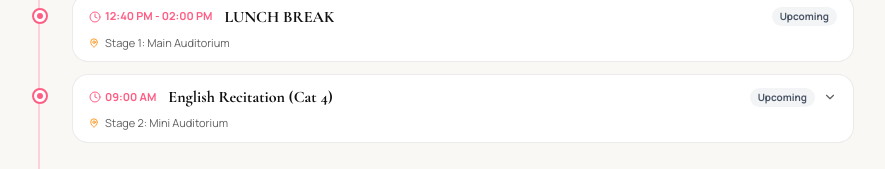
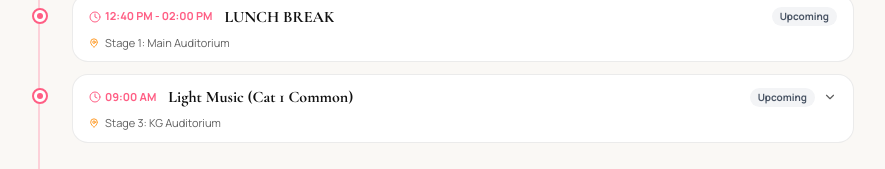
Before and after one commit to kavexa432/KALATHMAKAM, a React (Vite) app: page / in a window 1280 px wide. Shown: the part 5146-5315 px from the top of the page, without its empty margins (202-1087 px from the left). Built offline with nearby package versions, Linux system fonts and the light colour scheme; no server answers; the database is empty.

Commit message:
fix: Stage 2 Mini Auditorium moved to Day 2 (Tue 11/08) with correct events - English Recitation Cat1/2, Elocution Cat1/2, Declamation Cat2

```diff
--- a/src/data/scheduleData.ts
+++ b/src/data/scheduleData.ts
@@ -30,19 +30,7 @@ export const SCHEDULE_DATA: ScheduleEvent[] = [
   { id: 's1-12', time: '05:05 PM', title: 'Folk Dance (Cat 2)', category: 'Dance', stage: 'Stage 1: Main Auditorium', day: 'Monday 10/08 (Stages)', status: 'Upcoming', participants: 11 },
   { id: 's1-13', time: '06:10 PM', title: 'Folk Dance (Cat 3)', category: 'Dance', stage: 'Stage 1: Main Auditorium', day: 'Monday 10/08 (Stages)', status: 'Upcoming', participants: 3 },
 
-  // ==========================================
-  // STAGE 2: Mini Auditorium (English)
-  // ==========================================
-  { id: 's2-1', time: '09:00 AM', title: 'English Recitation (Cat 4)', category: 'English', stage: 'Stage 2: Mini Auditorium', day: 'Monday 10/08 (Stages)', status: 'Upcoming', participants: 5 },
-  { id: 's2-2', time: '09:30 AM', title: 'English Recitation (Cat 3)', category: 'English', stage: 'Stage 2: Mini Auditorium', day: 'Monday 10/08 (Stages)', status: 'Upcoming', participants: 16 },
-  { id: 's2-3', time: '11:00 AM', title: 'English Extempore (Cat 3)', category: 'English', stage: 'Stage 2: Mini Auditorium', day: 'Monday 10/08 (Stages)', status: 'Upcoming', participants: 13 },
-  { id: 's2-4', time: '12:10 PM', title: 'English Extempore (Cat 4)', category: 'English', stage: 'Stage 2: Mini Auditorium', day: 'Monday 10/08 (Stages)', status: 'Upcoming', participants: 8 },
-  { id: 's2-5', time: '01:00 PM - 01:30 PM', title: 'LUNCH BREAK', category: 'Break', stage: 'Stage 2: Mini Auditorium', day: 'Monday 10/08 (Stages)', status: 'Upcoming' },
-  { id: 's2-6', time: '01:30 PM', title: 'Anchoring (Cat 4)', category: 'English', stage: 'Stage 2: Mini Auditorium', day: 'Monday 10/08 (Stages)', status: 'Upcoming', participants: 4 },
-  { id: 's2-7', time: '02:00 PM', title: 'Anchoring (Cat 2)', category: 'English', stage: 'Stage 2: Mini Auditorium', day: 'Monday 10/08 (Stages)', status: 'Upcoming', participants: 8 },
-  { id: 's2-8', time: '02:45 PM', title: 'Turn Coat (Cat 3)', category: 'English', stage: 'Stage 2: Mini Auditorium', day: 'Monday 10/08 (Stages)', status: 'Upcoming', participants: 8 },
-  { id: 's2-9', time: '03:30 PM', title: 'Turn Coat (Cat 3)', category: 'English', stage: 'Stage 2: Mini Auditorium', day: 'Monday 10/08 (Stages)', status: 'Upcoming', participants: 4 },
-  { id: 's2-10', time: '04:00 PM', title: 'Western Music (Common)', category: 'Music', stage: 'Stage 2: Mini Auditorium', day: 'Monday 10/08 (Stages)', status: 'Upcoming', participants: 4 },
+
 
   // ==========================================
   // STAGE 3: KG Auditorium (Music)
```
